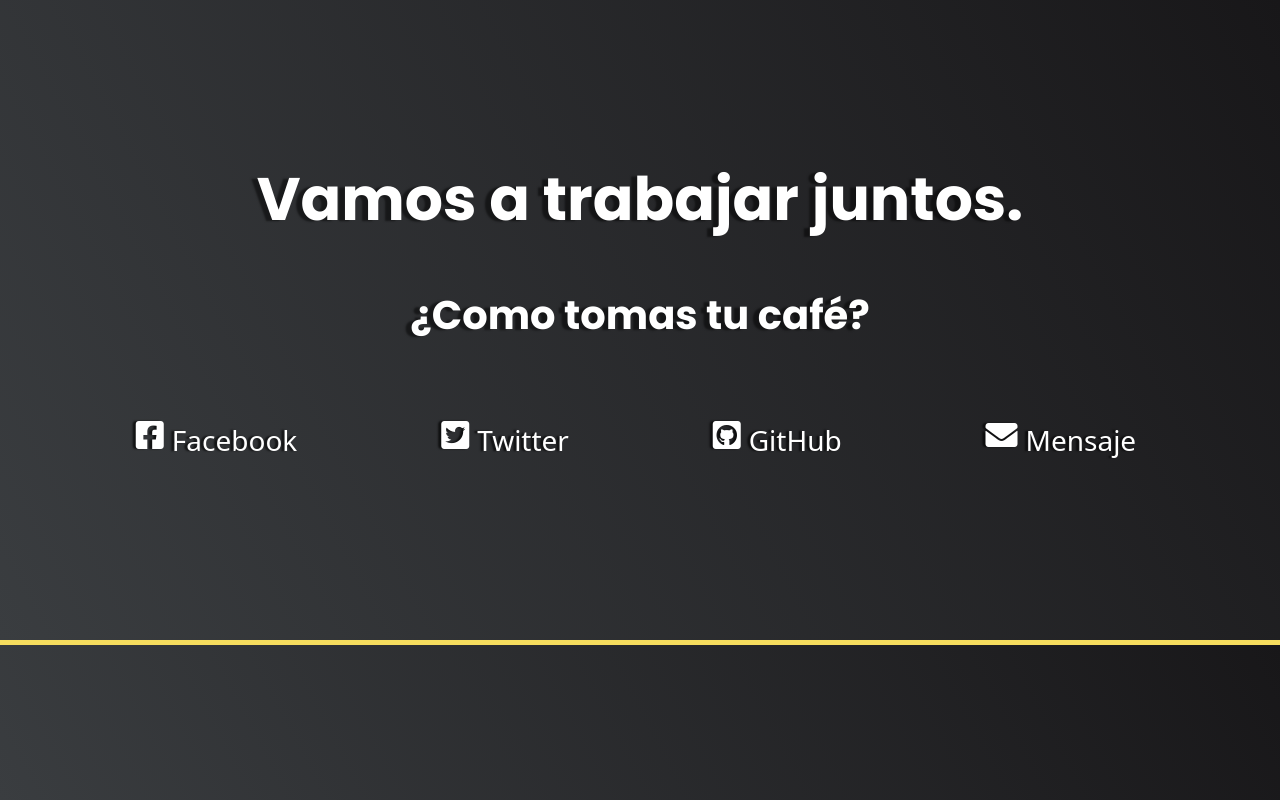
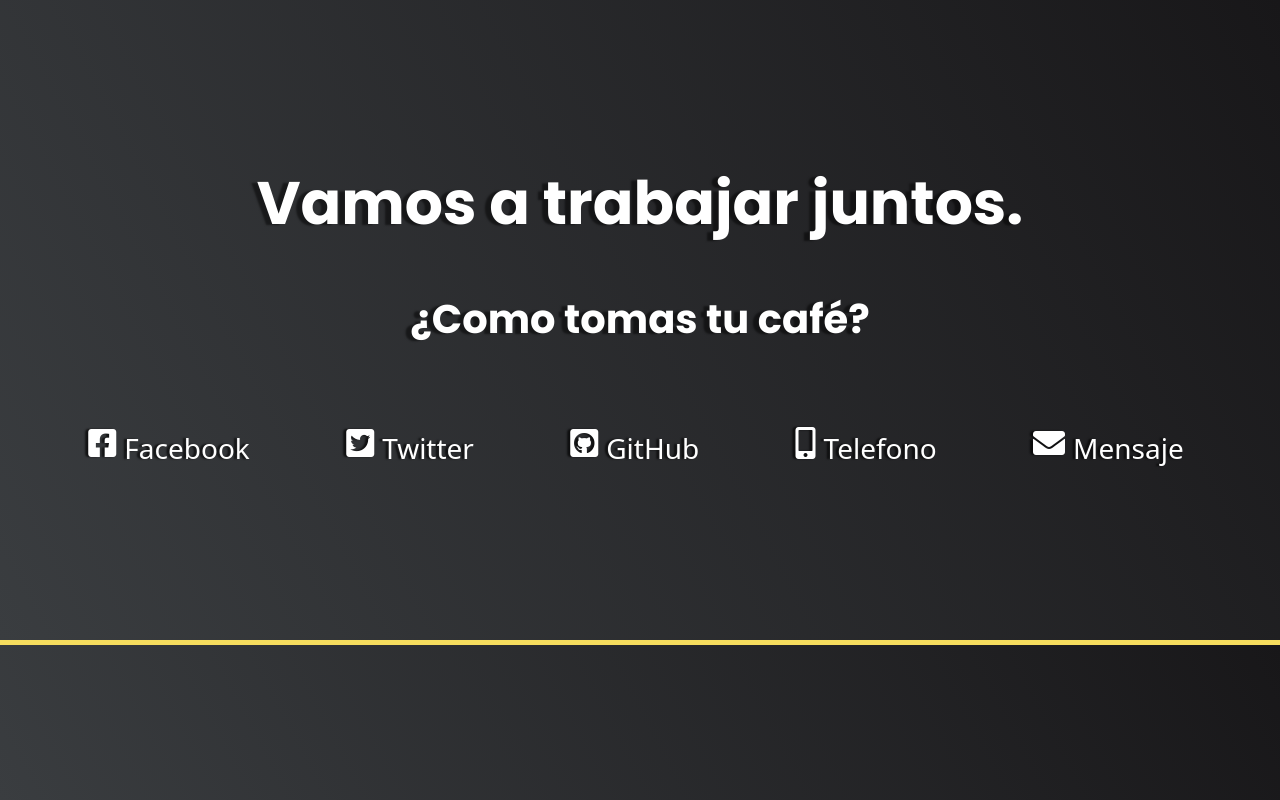
Before and after one commit to LuisLunaV/portafolio_web_2025, a Vue app: page /servicios_y_contacto in a window 1280 px wide. Shown: the part 800-1600 px from the top of the page. Built offline with nearby package versions, Linux system fonts and the light colour scheme.

Commit message:
ServicioContacto

```diff
--- a/src/assets/css/redesSociales.css
+++ b/src/assets/css/redesSociales.css
@@ -40,6 +40,20 @@ font-size: 28px;
 
 .redes-div-sc{
 cursor:pointer;
+display: flex;
+justify-content: center;
+align-items: center;
+/* background-color: #ffe53b; */
+}
+
+.redes-div-sc a{
+  transition: 0.3s;
+}
+.redes-div-sc a p{
+margin: 0;
+}
+.redes-div-sc a:hover{
+padding-bottom: 20px;
 }
 
   .tooltip {
--- a/src/modules/portafolio/components/servicios/ContactoPortafolio.vue
+++ b/src/modules/portafolio/components/servicios/ContactoPortafolio.vue
@@ -39,6 +39,8 @@ background-image: var(--fondoNegroMate) !important;
   text-shadow: -6px 1px 2px rgba(0, 0, 0, 0.5);
 }
 .div-redes-contacto{
+  max-height: 50px;
+  height: 100%;
   display: flex;
   flex-direction: row;
   align-items: center;
```
